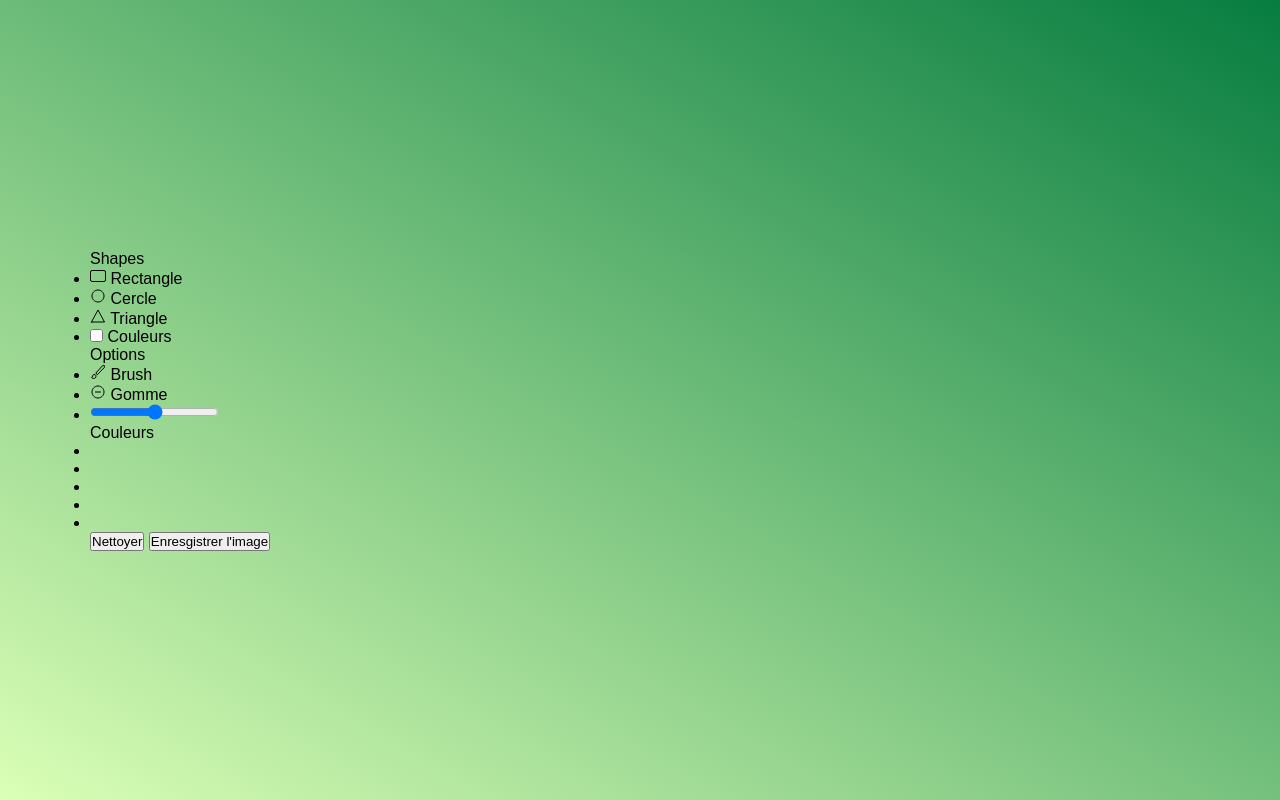
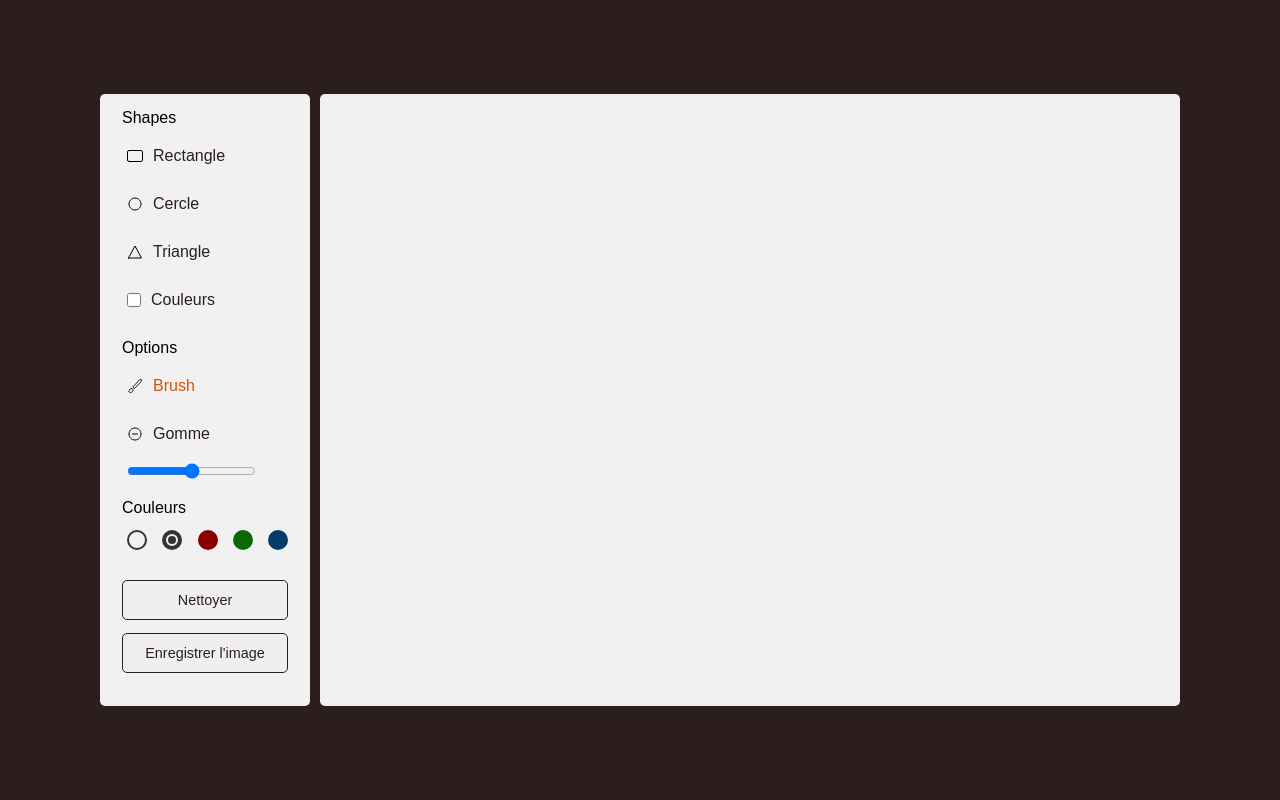
Before and after one commit to jbtzcodes/javascript-projects, a plain HTML site: page 31-drawing/index.html in a window 1280 px wide. Drawn offline with nearby package versions, Linux system fonts and the light colour scheme.

Commit message:
ajout projet

```diff
--- a/23-morpion/app.js
+++ b/23-morpion/app.js
@@ -1,7 +1,7 @@
 let player = "X";
 
 
-// on gerenotre premier info
+// on gere notre premier info
 const info = document.querySelector(".resultat");
 info.textContent = `Au tour de ${player}`;
 
--- a/31-drawing/index.html
+++ b/31-drawing/index.html
@@ -12,7 +12,7 @@
 <body>
 
   <div class="container">
-    <section class="tools-board">
+    <section class="board-tools">
       <div class="row">
         <label class="title">Shapes</label>
         <ul class="options">
@@ -37,7 +37,7 @@
       <div class="row">
         <label class="title">Options</label>
         <ul class="options">
-          <li class="option">
+          <li class="option active">
             <ion-icon name="brush-outline"></ion-icon>
             <span>Brush</span>
           </li>
@@ -49,22 +49,24 @@
           </li>
         </ul>
       </div>
-      <div class="row">
+      <div class="row couleurs">
         <label class="title">Couleurs</label>
         <ul class="options">
           <li class="option"></li>
+          <li class="option selected"></li>
           <li class="option"></li>
           <li class="option"></li>
-          <li class="option"></li>
-          <li class="option"></li>
+          <li class="option">
+            <input type="color" id="color-picker" value="#053a69">
+          </li>
         </ul>
       </div>
-      <div class="row">
-        <button class="clear-vanvas">Nettoyer</button>
-        <button class="save-image">Enresgistrer l'image</button>
+      <div class="row btns">
+        <button class="clear">Nettoyer</button>
+        <button class="save">Enregistrer l'image</button>
       </div>
     </section>
-    <section class="drawing-board">
+    <section class="board-draw">
 
     </section>
   </div>
--- a/31-drawing/style.css
+++ b/31-drawing/style.css
@@ -4,9 +4,15 @@
   box-sizing: border-box;
 }
 
+:root {
+  --color1: rgb(45, 30, 30);
+  --color2: #f1f1f1;
+  --color3: #db5005;
+}
+
 body {
   min-height: 100vh;
-  background: linear-gradient(30deg, rgb(219, 255, 182), rgb(7, 125, 64));
+  background:var(--color1);
   font-family: Arial, Helvetica, sans-serif;
   display:flex;
   justify-content: center;
@@ -18,4 +24,140 @@ body {
   width: 100%;
   max-width: 1100px;
   display: flex;
+  gap: 10px;
+  padding: 10px;
 }
+
+.container section {
+  background: var(--color2);
+  border-radius: 5px;
+}
+
+.board-draw {
+  flex: 1;
+}
+
+.board-tools {
+  width: 210px;
+  padding: 15px 22px 0;
+}
+
+.board-tools .row {
+margin-bottom: 20px;
+}
+
+.board-tools .row .options {
+  list-style-type: none;
+  margin: 10px 0 0 5px;
+}
+
+.options .option {
+  display: flex;
+  align-items: center;
+  margin-bottom: 10px;
+  cursor: pointer;
+}
+
+
+.options .option:is(:hover, .active) ion-icon {
+  color: var(--color1);
+}
+.options .option :where(span, label){
+  cursor: pointer;
+  padding: 10px;
+  color: var(--color1);
+}
+
+.options .option:is(:hover, .active) :where(span, label) {
+  color: var(--color3);
+}
+
+.options .option #file-color {
+  height: 14px;
+  width: 14px;
+}
+.options .option #file-color:checked ~ label {
+  color: var(--color3);
+}
+
+.options .options #size {
+  width: 100%;
+  height: 5px;
+  margin-top: 10px;
+}
+.couleurs .options {
+  display: flex;
+  justify-content: space-between;
+}
+.couleurs .option {
+  height: 20px;
+  width: 20px;
+  background: red;
+  border-radius: 50%;
+  margin-top: 3px;
+  position: relative;
+}
+
+.couleurs .option:nth-child(1){
+  background: #f1f1f1;
+  border: 2px solid #333;
+}
+.couleurs .option:nth-child(2){
+  background: #333;
+}
+.couleurs .option:nth-child(3){
+  background: #890000;
+}
+.couleurs .option:nth-child(4){
+  background: #0a6905;
+}
+.couleurs .option:nth-child(5){
+  background: #053a69;
+}
+
+.couleurs .option.selected::before {
+  content: "";
+  position: absolute;
+  top:50%;
+  left:50%;
+  transform: translate(-50%,-50%);
+  height: 12px;
+  width: 12px;
+  background: inherit;
+  border-radius: inherit;
+  border: 2px solid var(--color2);
+}
+
+.couleurs .option:first-child.selected::before{
+border-color: var(--color1);
+}
+
+.btns button {
+  width: 100%;
+  color: var(--color2);
+  border: none;
+  outline: none;
+  padding: 11px 0;
+  margin-bottom: 13px;
+  cursor: pointer;
+  border-radius: 5px;
+  font-size: 0.9rem;
+}
+
+.btns .clear, .btns .save {
+  color: var(--color1);
+  border: 1px solid var(--color1);
+  transition: color 0.2s ease-in-out,
+              background 0.2s ease-in-out;
+}
+
+.btns .clear:hover, .btns .save:hover {
+  background: var(--color1);
+  color: var(--color2);
+}
+
+
+.option #color-picker {
+  opacity: 0;
+  cursor: pointer;
+}
--- /dev/null
+++ b/35-machine-a-ecrire/style.css
@@ -0,0 +1,45 @@
+@import url('https://fonts.googleapis.com/css2?family=Inconsolata:wght@200&display=swap');
+
+
+body {
+font-family: 'Inconsolata', monospace;
+  min-height: 100vh;
+  display:flex;
+  justify-content: center;
+  align-items: center;
+  background: rgb(21, 16, 21);
+}
+
+h1 {
+  color: #f1f1f1;
+  display: inline-block;
+  position: relative;
+}
+
+h1::after {
+  content: "";
+  position: absolute;
+  display: block;
+  height: 100%;
+  width: 3px;
+  background: #ffffff;
+  right: -10px;
+  top: 0;
+  animation: cursor 0.8s infinite;
+}
+
+
+
+@keyframes cursor {
+  0% {
+    opacity: 1
+  }
+
+  0% {
+    opacity: 0
+  }
+
+  100% {
+    opacity: 1
+  }
+}
--- /dev/null
+++ b/36-animation-texte/style.css
@@ -0,0 +1,51 @@
+
+@import url('https://fonts.googleapis.com/css2?family=Anton&display=swap');
+*, ::after, ::after {
+  box-sizing: border-box;
+  margin: 0;
+  padding:0;
+}
+body {
+  font-family: 'Anton', sans-serif;
+  min-height: 100vh;
+  display:flex;
+  justify-content: center;
+  align-items: center;
+  font-weight: bold;
+  color: rgb(11, 13, 36);
+  text-transform: uppercase;
+}
+.title {
+  position: relative;
+}
+
+.title span {
+  color:rgb(11, 13, 36);
+  font-size: clamp(10px, 2em, 80px);
+  text-align: center;
+  transition: 0.5s;
+  will-change: transform;
+  display: inline-block;
+}
+
+.c1 span {
+  transform-origin: bottom;
+}
+.c2 span {
+  transform-origin: top;
+  transform: translateY(100%) rotateX(-90deg);
+  color: crimson;
+}
+
+.c2 {
+  position: absolute;
+  top: 0;
+  left: 0;
+}
+
+.title:hover .c1 span {
+  transform: translateY(-100%) rotateX(-90deg)
+}
+.title:hover .c2 span {
+  transform: translateY(0%) rotateX(0deg)
+}
```
Also changed, not shown: 35-machine-a-ecrire/app.js (added, +17 -0 lines), 35-machine-a-ecrire/index.html (added, +24 -0 lines), 36-animation-texte/app.js (added, +13 -0 lines), 36-animation-texte/index.html (added, +29 -0 lines).
